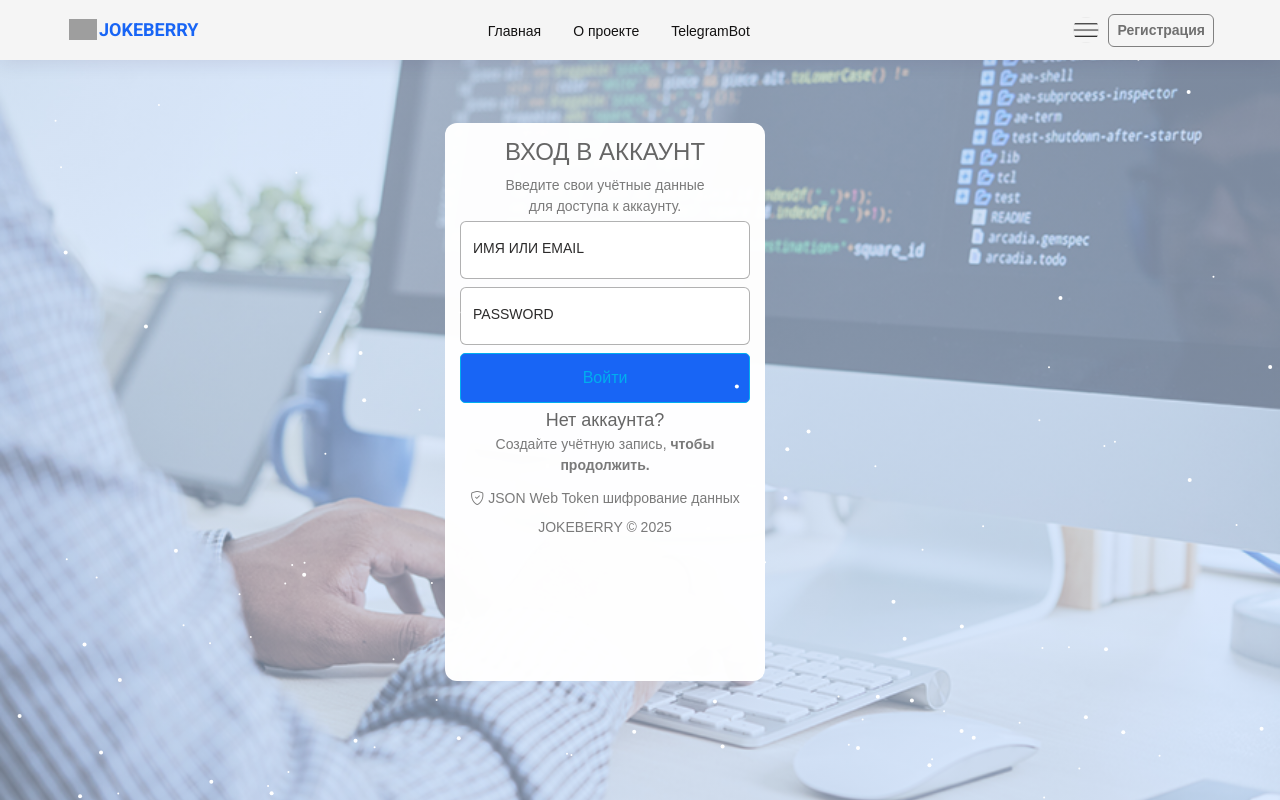
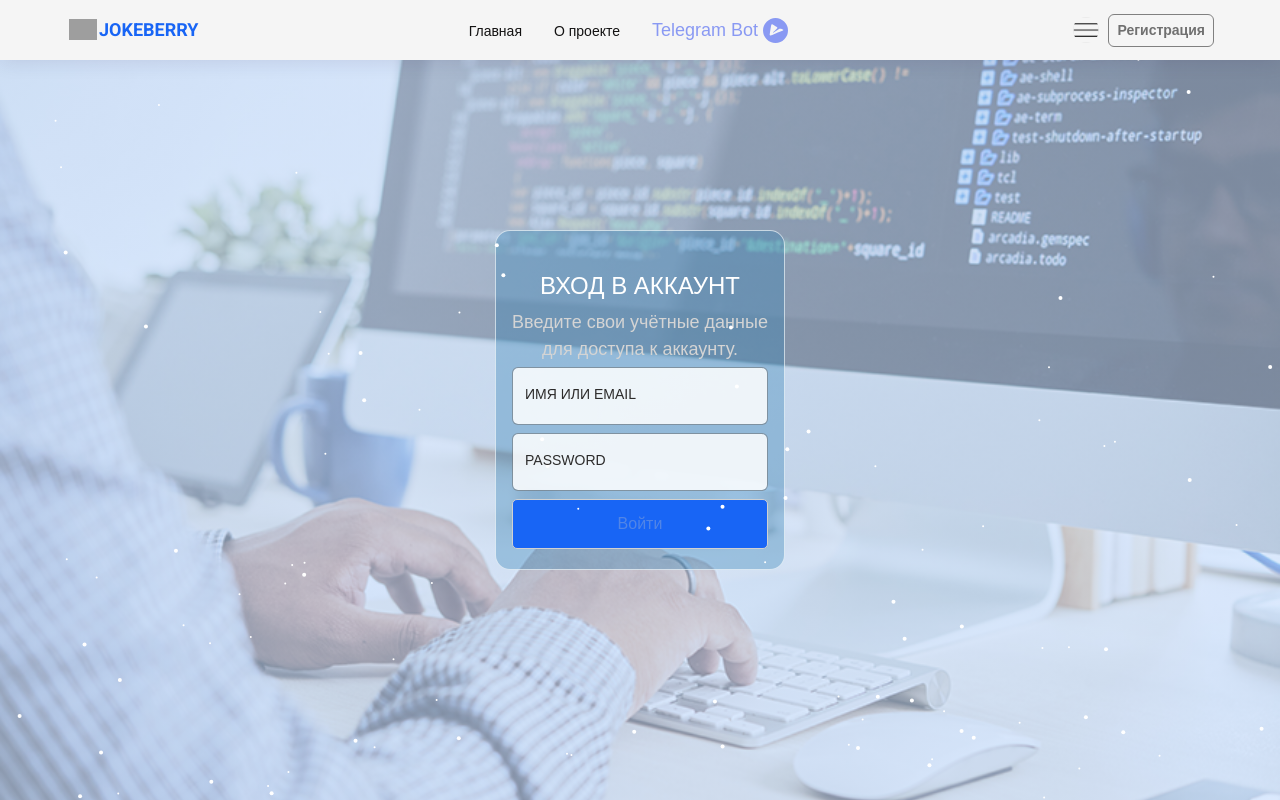
Before and after one commit to dankfedorov/Jokeberry-Frontend, a React app: page /login in a window 1280 px wide. Built offline with nearby package versions, Linux system fonts and the light colour scheme; grey boxes are pictures that could not be loaded.

Commit message:
changed about

```diff
--- a/src/assets/styles/footer.css
+++ b/src/assets/styles/footer.css
@@ -34,6 +34,7 @@
 }
 .footer-link:hover {
   animation: rotate 2s infinite;
+  animation: rotate 2s infinite;
   color: rgb(96, 98, 100);
 }
 
@@ -48,6 +49,23 @@
   background-position: center;
   min-height: 250px;
 }
+
+.element {
+  animation: rotate 3s infinite;
+
+
+}
+
+@keyframes rotate {
+  0% {
+    transform: rotate(-180deg)
+  }
+  100% {
+    transform: rotate(180deg)
+  }
+
+}
+
 /* Footer menu */
 .container__footermenu{
   display: flex;
--- a/src/assets/styles/sendform.css
+++ b/src/assets/styles/sendform.css
@@ -1,30 +1,38 @@
-
 body {
- background: rgb(40, 146, 179);
- background: radial-gradient(circle, #d8d8d8 5%, rgb(180, 180, 180) 100%);
-
+  background: rgb(40, 146, 179);
+  background: radial-gradient(circle, #d8d8d8 5%, rgb(180, 180, 180) 100%);
 }
 
-.container__login{
+.container__login {
   justify-content: center;
-  background-image: linear-gradient(90deg, rgba(198, 220, 252, 0.507) -2.9%, rgba(198, 220, 252, 0.623) 65.7%), url(../images/coding-man.jpg);
+  align-items: center;
+  background-image: linear-gradient(
+      90deg,
+      rgba(198, 220, 252, 0.658) -2.9%,
+      rgba(198, 220, 252, 0.623) 65.7%
+    ),
+    url(../images/coding-man.jpg);
   /* background-image: url(../images/coding-man.jpg); */
   background-position: center;
   background-repeat: no-repeat;
   background-size: cover;
   height: 100vh;
-
 }
-.card-block{
-  min-width: 320px;
-  background-color:rgba(255, 255, 255, 0.979);
-  padding: 15px;
-  border-radius: 12px;
-  color: rgb(102, 102, 102);
-
+.card-block {
+  padding-top: 25px;
+  max-width: 320px;
+  margin-right: auto;
+  margin-left: auto;
+  border: 1px solid #ffffffa2;
+  border-radius: 15px;
+  color: white;
+background-color: #2e7eb357;
 }
-.block{
-  background-color:rgb(226, 226, 226);
+.login__descr {
+  color: #d4d4d4;
+}
+.block {
+  background-color: rgb(226, 226, 226);
   text-align: center;
   border-radius: 8px;
   border-color: rgb(51, 51, 51);
@@ -32,52 +40,52 @@ body {
   /* max-width: 320px;  */
   width: 100%;
 }
-.card-block input{
+.card-block input {
   background-color: rgba(255, 255, 255, 0.849);
   border-color: rgba(112, 112, 112, 0.534);
   transition: 0.3s;
 }
-.card-block input:focus{
+.card-block input:focus {
   background-color: rgba(255, 255, 255, 0.986);
+}
+.card-block button {
+  padding: 12px 39px;
+  border-radius: 5px;
+  border-color: #d1d1d1;
+  color: #c9c9c952;
+  transition: 0.3s;
+  min-width: 220px;
+}
 
-}
-.card-block button{
-  padding:12px 39px;
-  border-radius: 5px;
-  border-color: #00AEEF;
-  color:  #00AEEF;
-  transition: 0.3s;
-  min-width: 220px; }
-
-.card-block button:hover{
-  background-color:#00AEEF;
+.card-block button:hover {
+  background-color: #00aeef;
   color: #ffffff;
 }
-.card-block__btn-link{
-  outline: 1px solid #00AEEF;
-  padding:12px 39px;
+.card-block__btn-link {
+  outline: 1px solid #00aeef;
+  padding: 12px 39px;
   min-width: 220px;
-  color: #00AEEF;
+  color: #00aeef;
 }
-.card-block__btn-link:hover{
-  background: #00AEEF;
-  padding:12px 39px;
+.card-block__btn-link:hover {
+  background: #00aeef;
+  padding: 12px 39px;
   color: #ffffff;
 }
-.form-floating label{
+.form-floating label {
   font-size: 0;
   font-size: 14px;
   min-width: 50px;
   color: rgb(44, 43, 43);
 }
-.form-floating label:focus{
+.form-floating label:focus {
   font-size: 12px;
   color: blue;
 }
-.form__label{
+.form__label {
   text-transform: uppercase;
 }
-.small{
+.small {
   font-size: 14px;
   color: rgb(122, 122, 122);
 }
--- a/src/components/Footer.jsx
+++ b/src/components/Footer.jsx
@@ -59,7 +59,7 @@ function Footer() {
                 <a
                   href="https://t.me/JokeBerry_Bot"
                   target="_blank"
-                  class="footer-link"
+                  class="footer-link "
                   rel="noreferrer"
                 >
                   <svg
@@ -67,7 +67,7 @@ function Footer() {
                     width="36"
                     height="36"
                     fill="currentColor"
-                    class="bi bi-telegram"
+                    class="bi bi-telegram element"
                     viewBox="0 0 16 16"
                   >
                     <path d="M16 8A8 8 0 1 1 0 8a8 8 0 0 1 16 0M8.287 5.906q-1.168.486-4.666 2.01-.567.225-.595.442c-.03.243.275.339.69.47l.175.055c.408.133.958.288 1.243.294q.39.01.868-.32 3.269-2.206 3.374-2.23c.05-.012.12-.026.166.016s.042.12.037.141c-.03.129-1.227 1.241-1.846 1.817-.193.18-.33.307-.358.336a8 8 0 0 1-.188.186c-.38.366-.664.64.015 1.088.327.216.589.393.85.571.284.194.568.387.936.629q.14.092.27.187c.331.236.63.448.997.414.214-.02.435-.22.547-.82.265-1.417.786-4.486.906-5.751a1.4 1.4 0 0 0-.013-.315.34.34 0 0 0-.114-.217.53.53 0 0 0-.31-.093c-.3.005-.763.166-2.984 1.09" />
--- a/src/components/TopLinks.jsx
+++ b/src/components/TopLinks.jsx
@@ -10,9 +10,25 @@ function TopLinks() {
         <li className="toplink__item">
           <a href="/about" className="toplink-link" >О проекте</a>
         </li>
-        <li className="toplinks__item">
-          <a href="#" className="toplink-link">TelegramBot</a>
-        </li>
+        <li>
+                <a
+                  href="https://t.me/JokeBerry_Bot"
+                  target="_blank"
+                  class="footer-link "
+                  rel="noreferrer"
+                > Telegram Bot <svg
+                xmlns="http://www.w3.org/2000/svg"
+                width="25"
+                height="25"
+                fill="currentColor"
+                class="bi bi-telegram element"
+                viewBox="0 0 16 16"
+              >
+                <path d="M16 8A8 8 0 1 1 0 8a8 8 0 0 1 16 0M8.287 5.906q-1.168.486-4.666 2.01-.567.225-.595.442c-.03.243.275.339.69.47l.175.055c.408.133.958.288 1.243.294q.39.01.868-.32 3.269-2.206 3.374-2.23c.05-.012.12-.026.166.016s.042.12.037.141c-.03.129-1.227 1.241-1.846 1.817-.193.18-.33.307-.358.336a8 8 0 0 1-.188.186c-.38.366-.664.64.015 1.088.327.216.589.393.85.571.284.194.568.387.936.629q.14.092.27.187c.331.236.63.448.997.414.214-.02.435-.22.547-.82.265-1.417.786-4.486.906-5.751a1.4 1.4 0 0 0-.013-.315.34.34 0 0 0-.114-.217.53.53 0 0 0-.31-.093c-.3.005-.763.166-2.984 1.09" />
+              </svg>
+
+                </a>
+              </li>
 
       </ul>
     </div>
--- a/src/pages/LoginPage.js
+++ b/src/pages/LoginPage.js
@@ -63,13 +63,12 @@ const MyForm = () => {
   return (
     <div className="container__login d-flex ">
 
-        <div className="row text-center">
-          <div className="col-md-4 mb-1 "></div>
+        <div className="text-center card-block">
 
-          <div className="col-md-4 card-block">
-            <div className="p-0">
+          <div className="">
+            <div className="p-3">
               <h4>ВХОД В АККАУНТ</h4>
-              <p className="small mb-1">
+              <p className="login__descr mb-1">
                 Введите свои учётные данные<br></br> для доступа к аккаунту.
               </p>
 
@@ -103,25 +102,10 @@ const MyForm = () => {
                 </button>
               </form>
 
-              <p className="mb-0">Нет аккаунта? </p>
-              <p className="small mb-1">
-                {" "}
-                Создайте учётную запись,
-                <a href="/register">
-                  <b> чтобы продолжить.</b>
-                </a>
-              </p>
-
-              <p className="small p-2">
-                <i class="bi bi-shield-check"></i> JSON Web Token
-                шифрование данных
-              </p>
-              <p className="mt-0 mb-2 small">JOKEBERRY &copy; 2025</p>
               {/* <a className="btn card-block__btn-link" href="/admin">ДЕМО ВХОД</a> */}
             </div>
           </div>
 
-          <div className="col-md-4"></div>
         </div>
       </div>
 
--- a/src/pages/RegisterPage.js
+++ b/src/pages/RegisterPage.js
@@ -45,10 +45,9 @@ const MyForm = () => {
 
   return (
     <div className="container__login d-flex ">
-      <div className="row text-center">
-        <div className="col-md-4 mb-1 "></div>
+      <div className="text-center">
 
-        <div className="col-md-4 card-block">
+        <div className="card-block">
 
           <div className="p-0">
             <h4>РЕГИСТРАЦИЯ</h4>
@@ -87,24 +86,12 @@ const MyForm = () => {
               </button>
 
             </form>
-            <p className="mb-0">Есть аккаунта? </p>
-              <p className="small mb-2">
-                {" "}
-                Вы можете
-                <a href="/login">
-                  <b> войти на сайт.</b>
-                </a>
-              </p>
-              <p className="small p-2">
-                <i class="bi bi-shield-check"></i> JSON Web Token
-                шифрование данных
-              </p>
-            <p className="mt-0 mb-2 small">JOKEBERRY &copy; 2025</p>
+
             {/* <a className="btn card-block__btn-link" href="/admin">ДЕМО ВХОД </a> */}
           </div>
         </div>
 
-        <div className="col-md-4"></div>
+
       </div>
     </div>
   );
```
Also changed, not shown: src/components/About.jsx (+14 -11 lines).
